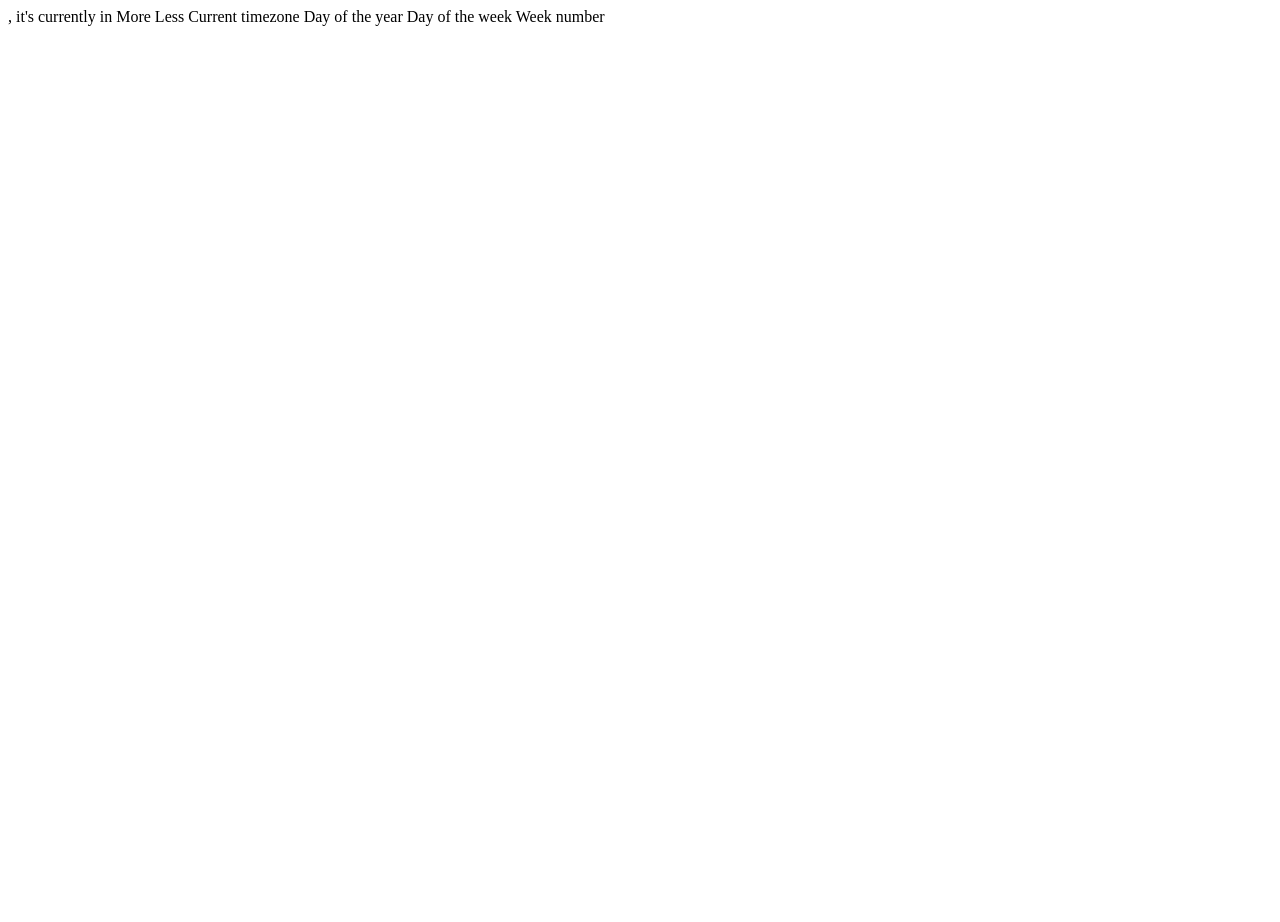
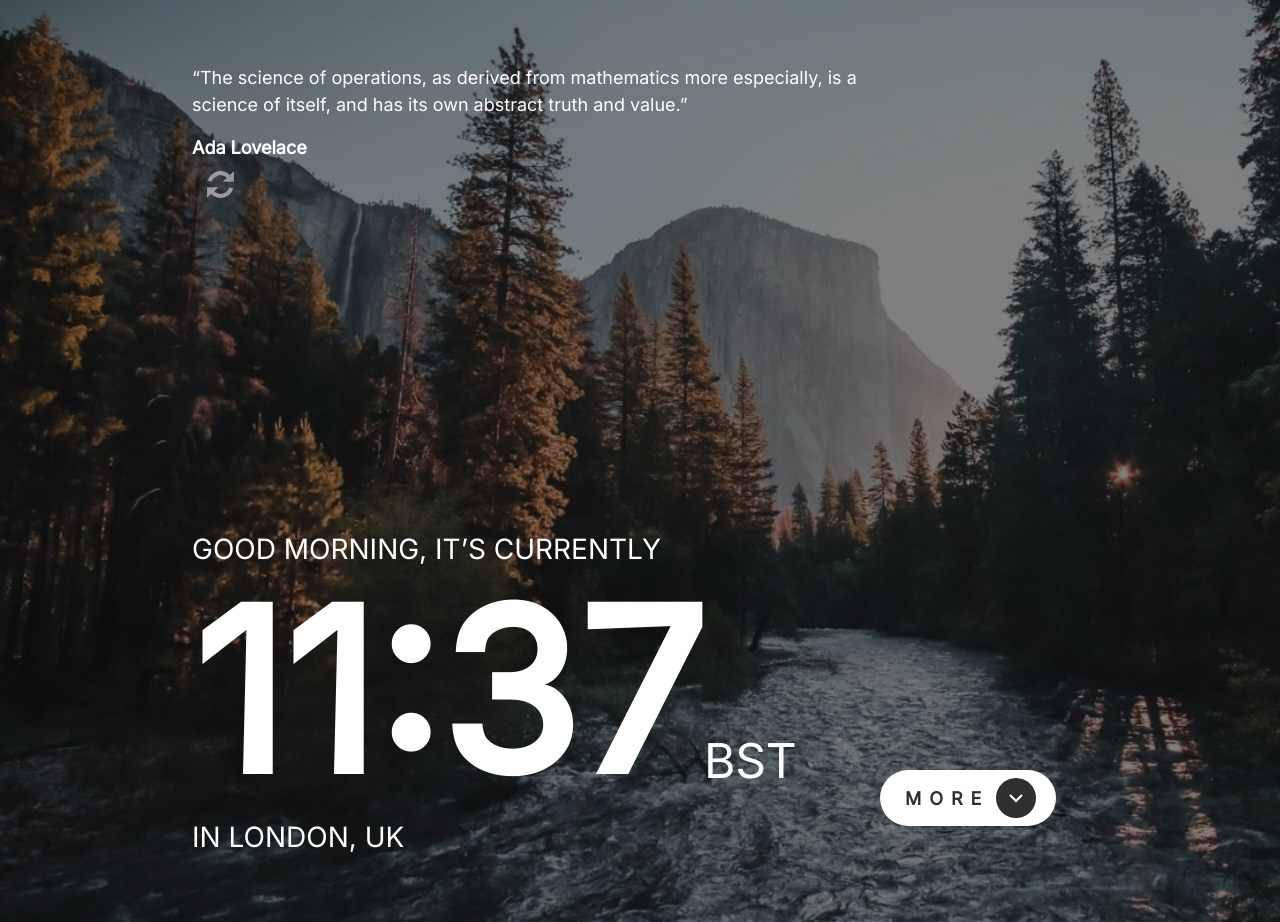
Before and after one commit to alexandretoullec/app-clock, a plain HTML site: page index.html in a window 1280 px wide. Before the commit the page ends 800 px from the top, so only its background shows below. Drawn offline with Linux system fonts and the light colour scheme.

Commit message:
Add files via upload

```diff
--- a/design.css
+++ b/design.css
@@ -9,19 +9,19 @@
     --clr-black:0 0% 0%;
     --clr-black-light:0 0% 19%;
     --clr-white:0 0% 100%;
-
+    --clr-grey:0 0% 59%;
 
 
 
 
 
     /* font-sizes */
-    --fs-900: clamp(5rem,8vw + 1rem,9.375rem);
+    --fs-900: 14rem;
     --fs-800: 6.25rem;
     --fs-700: 3.5rem;
     --fs-600: 2rem;
     --fs-500: 1.75rem;
-    --fs-400: 1.3rem;
+    --fs-400: 1.7rem;
     --fs-300: 1rem;
     --fs-200: 0.875rem;
 
@@ -95,7 +95,7 @@ p {
 /* set up the body */
 body {
     font-family: var(--ff-sans-normal);
-    font-size: var(--fs-300);
+    font-size: var(--fs-400);
     color: hsl( var(--clr-dark) );
     background-color: hsl( var(--clr-white) );
     line-height: 1.5;
@@ -353,7 +353,7 @@ p span{
 }
 
 
-button {
+.btn {
     margin: 2rem;
 	width: 11rem;
 	height: 3.5rem;
@@ -368,11 +368,11 @@ button {
 	background: hsl( var(--clr-white) );
 }
 
-button, button span {
+.btn, .btn span {
 	transition: 500ms;
 }
 
-button .text {
+.btn .text {
     position: relative;
 	transform: translateX(35px);
 	color: hsl( var(--clr-black-light) );
@@ -382,7 +382,7 @@ button .text {
     left: -1rem;
 }
 
-button .icon {
+.btn .icon {
 	position: absolute;
 
     background: hsl( var(--clr-black-light) );
@@ -395,25 +395,25 @@ button .icon {
 	justify-content: center;
 }
 
-button svg {
+.btn svg {
 	width: 15px;
 	fill: #eee;
 }
 
-button:hover {
+.btn:hover {
 	background: hsl( var(--clr-black-light) );
 }
 
-button:hover .text {
+.btn:hover .text {
 	color: transparent;
 }
 
-button:hover .icon {
+.btn:hover .icon {
 	width: 150px;
 	border-left: none;
 	transform: translateX(0);
 }
 
-button:focus {
+.btn:focus {
 	outline: none;
 }
--- /dev/null
+++ b/index.css
@@ -0,0 +1,213 @@
+@import url('./design.css');
+
+body{
+    background-image: linear-gradient(to bottom, rgba(0, 0, 0, 0.5), rgba(5, 5, 5, 0.5)), url("./starter-code/assets/desktop/bg-image-daytime.jpg");
+    background-repeat: no-repeat;
+    background-size: cover;
+    color: hsl(var(--clr-white));
+}
+
+.section-center{
+    display: flex;
+    flex-direction: column;
+    padding: 4rem 12rem;
+}
+
+.quote-container{
+    position: relative;
+    width: 45rem;
+    /* display: flex; */
+    display: block;
+    flex-direction: row;
+    margin-bottom: 20rem;
+}
+
+.quote-text{
+    padding-bottom: 1rem;
+}
+
+.quote-author{
+    font-weight: bold;
+}
+
+.quote-container button {
+    cursor: pointer;
+    background: transparent;
+    border: none;
+    display: flex;
+}
+
+.quote-container button img {
+    width: 1.8rem;
+    margin: 0.5rem;
+}
+
+.weather-time-container{
+    display: flex;
+    justify-content: space-between;
+}
+
+.hour-box{
+    display: flex;
+    flex-direction: row;
+    align-items: flex-end;
+}
+
+.hour-spec{
+    padding-bottom: 1.2rem;
+    font-size: 3rem;
+}
+
+.btn-box{
+    display: flex;
+    align-items: flex-end;
+}
+
+
+.further-information{
+
+    background: hsl( var(--clr-grey) );
+    opacity: 0.9;
+    color: hsl(var(--clr-black-light));
+    /* display: none; */
+    display: none;
+    grid-template-columns: 1fr 1rem 1fr;
+    justify-items:flex-start ;
+    align-items: center;
+    padding: 6rem 15rem;
+
+}
+
+.time-zone-day-week{
+    grid-column: 3;
+}
+
+.time-zone-day-year{
+    grid-column: 1;
+}
+
+.time-zone-weeks{
+    grid-column: 3;
+}
+
+
+
+.line{
+    grid-column: 2;
+    grid-row: 1 / span 2;
+    border-left: 1.5px solid hsl(var(--clr-black-light));
+    height: 12rem;
+
+}
+
+.time-zone-day-week,.time-zone-weeks{
+    margin-left: 6rem;
+}
+
+
+
+
+
+
+
+
+
+
+
+
+
+
+
+
+
+
+
+
+
+
+
+
+
+
+
+
+
+
+
+
+
+
+/***************/
+/* Components */
+/***************/
+/***************/
+
+/* BUTTONS */
+
+
+
+
+.btn {
+    margin: 2rem;
+	width: 11rem;
+	height: 3.5rem;
+	cursor: pointer;
+	display: flex;
+	align-items: center;
+    /* padding: 0.5rem; */
+    justify-content: space-between;
+	border: none;
+	border-radius: 28px;
+	box-shadow: 1px 1px 3px rgba(0,0,0,0.15);
+	background: hsl( var(--clr-white) );
+}
+
+.btn, .btn span {
+	transition: 500ms;
+}
+
+.btn .text {
+    position: relative;
+	transform: translateX(35px);
+	color: hsl( var(--clr-black-light) );
+	font-weight: bold;
+    font-size: var(--fs-400);
+    letter-spacing: 0.5rem;
+    left: -1rem;
+}
+
+.btn .icon {
+	position: absolute;
+
+    background: hsl( var(--clr-black-light) );
+    border-radius: 50px;
+	transform: translateX(110px);
+	height: 40px;
+	width: 40px;
+	display: flex;
+	align-items: center;
+	justify-content: center;
+}
+
+.btn svg {
+	width: 15px;
+	fill: #eee;
+}
+
+.btn:hover {
+	background: hsl( var(--clr-black-light) );
+}
+
+.btn:hover .text {
+	color: transparent;
+}
+
+.btn:hover .icon {
+	width: 150px;
+	border-left: none;
+	transform: translateX(0);
+}
+
+.btn:focus {
+	outline: none;
+}
--- a/index.html
+++ b/index.html
@@ -3,22 +3,80 @@
 <head>
   <meta charset="UTF-8">
   <meta name="viewport" content="width=device-width, initial-scale=1.0">
+  <link rel="stylesheet" href="index.css">
+  <link rel="icon" type="image/png" sizes="32x32" href="./assets/favicon-32x32.png">
 
-  <link rel="icon" type="image/png" sizes="32x32" href="./assets/favicon-32x32.png">
+  <!-- Google fonts -->
+
+  <link href="https://fonts.googleapis.com/css2?family=Inter&display=swap" rel="stylesheet">
+
+  <!-- font awesome -->
+  <link rel="stylesheet" href="https://cdnjs.cloudflare.com/ajax/libs/font-awesome/6.0.0/css/all.min.css" integrity="sha512-9usAa10IRO0HhonpyAIVpjrylPvoDwiPUiKdWk5t3PyolY1cOd4DSE0Ga+ri4AuTroPR5aQvXU9xC6qOPnzFeg==" crossorigin="anonymous" referrerpolicy="no-referrer" />
+
 
   <title>Frontend Mentor | Clock App</title>
 </head>
 <body>
-  , it's currently
 
-  in
+  <main class="section-center">
+    <div class="quote-container">
+      <div class="quote-box">
+        <div class="quote-text">“The science of operations, as derived from mathematics more especially, is a science of itself, and has its own abstract truth and value.”</div>
+        <div class="quote-author">Ada Lovelace</div>
+      </div>
+      <button type="button" class="refresh"><img src="./starter-code/assets/desktop/icon-refresh.svg" alt=""></button>
+    </div>
 
-  More
-  Less
 
-  Current timezone
-  Day of the year
-  Day of the week
-  Week number
+    <div class="weather-time-container">
+      <div class="weather-time-container-info">
+        <div class="day-box">
+          <i class="icon-day-box"></i>
+          <h4 class="fs-500 ff-serif">GOOD MORNING, IT’S CURRENTLY</h4>
+        </div>
+
+        <div class="hour-box">
+          <h1 class="fs-900 ff-serif fs-bold hour-text">11:37</h1>
+          <div class="hour-spec">BST</div>
+        </div>
+
+        <div class="place-box">
+          <h4 class="fs-500 ff-serif localisation">IN LONDON, UK</h4>
+        </div>
+      </div>
+      <div class="btn-box">
+        <button onclick="btnToggle()" type="button" class="btn noselect"><span class='text'>MORE</span><span class="icon"><img src="./starter-code/assets/desktop/icon-arrow-down.svg" alt=""></span></button>
+      </div>
+    </div>
+
+
+
+  </main>
+
+  <div class="further-information">
+    <div class="time-zone-box">
+      <h5 class="fs-400 ff-serif fs-bold uppercase time-zone-title">Current timezone</h5>
+      <h2 class="fs-700 ff-serif fs-bold time-zone-text">Europe/London</h2>
+    </div>
+    <div class="time-zone-day-week">
+      <h5 class="fs-400 ff-serif fs-bold uppercase time-zone-day-week-title">Day of the week</h5>
+      <h2 class="fs-700 ff-serif fs-bold time-zone-day-week-text">5</h2>
+    </div>
+
+    <div class="line"></div>
+
+    <div class="time-zone-day-year">
+      <h5 class="fs-400 ff-serif fs-bold uppercase time-zone-day-year-title">Day of the year</h5>
+      <h2 class="fs-700 ff-serif fs-bold time-zone-day-text">295</h2>
+    </div>
+    <div class="time-zone-weeks">
+      <h5 class="fs-400 ff-serif fs-bold uppercase time-zone-weeks-title">Week number</h5>
+      <h2 class="fs-700 ff-serif fs-bold time-zone-weeks-text">42</h2>
+    </div>
+  </div>
+
+
 </body>
+
+<script src="./index.js"></script>
 </html>
--- /dev/null
+++ b/index.js
@@ -0,0 +1,33 @@
+const btnLessMore = document.querySelector('.btn-box button');
+const spanBtn = document.querySelector('.btn-box span');
+const imgBtn = document.querySelector('.btn-box button img');
+
+const infoCont = document.querySelector('.further-information');
+const quoteCont= document.querySelector('.quote-container');
+
+
+
+console.log(spanBtn);
+
+function btnToggle() {
+    if(spanBtn.innerHTML="MORE"){
+        spanBtn.innerText="LESS"
+        imgBtn.src="starter-code/assets/desktop/icon-arrow-up.svg"
+    }
+
+    else if (spanBtn.innerHTML="LESS"){
+        spanBtn.innerText="MORE"
+        imgBtn.src="starter-code/assets/desktop/icon-arrow-down.svg"
+    }
+}
+
+btnLessMore.addEventListener('click',()=>{
+    if(quoteCont.style.display == 'block'){
+            quoteCont.style.display = 'none';
+          infoCont.style.display = 'grid';
+    }else{
+        quoteCont.style.display = 'block';
+        infoCont.style.display = 'none'
+    }
+
+})
```
Also changed, not shown: design-system.html (+2 -2 lines).
